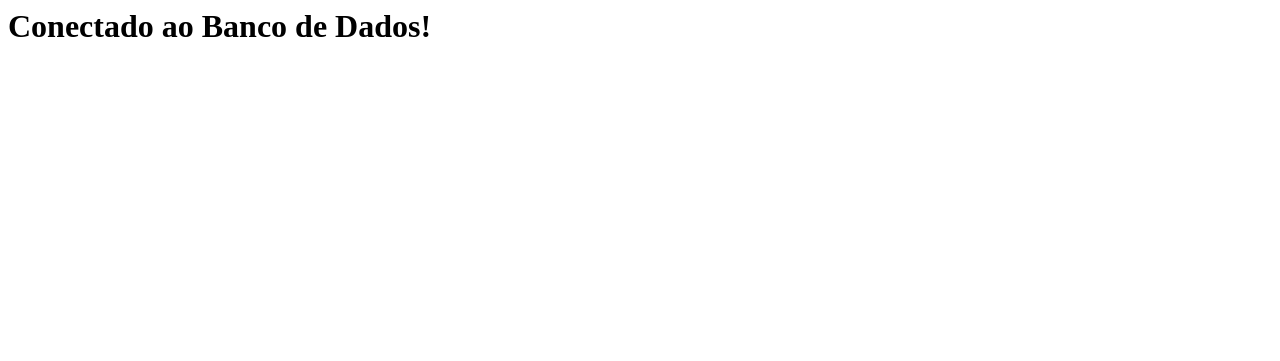
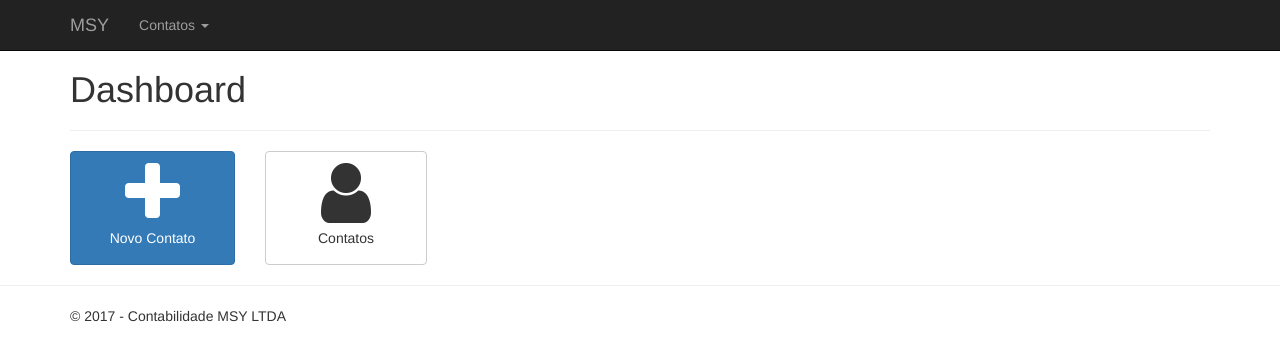
Before and after one commit to notilew/msy-accounting, a PHP site: page /index.php in a window 1280 px wide. Shown: the top 361 px of the page. Run offline with PHP 8.4, Linux system fonts and the light colour scheme; some libraries are stand-ins or nearby versions.

Commit message:
criando dashboard

```diff
--- a/index.php
+++ b/index.php
@@ -1,17 +1,53 @@
 <?php require 'init-all-routes.php' ?>
-<?php require CONNECTION_SETTINGS_PATH ?>
-<?php require CONNECTION_PATH ?>
 
-<?php
-  $db = open_database();
+<?php require CONNECTION_SETTINGS_PATH; ?>
+<?php require CONNECTION_PATH; ?>
 
-  if ($db) {
+<?php include (HEADER_TEMPLATE); ?>
 
-    echo '<h1>Conectado ao Banco de Dados!</h1>';
+<?php $db = open_database(); ?>
 
-  } else {
+<h1>Dashboard</h1>
+<hr>
 
-    echo '<h1>ERRO: Não foi possível conectar!</h1>';
+<?php if ($db) : ?>
 
-  }
-?>
+  <div class="row">
+
+    <div class="col-xs-6 col-sm-3 col-md-2">
+      <a href="#" class="btn btn-primary">
+        <div class="row">
+          <div class="col-xs-12 text-center">
+            <i class="fa fa-plus fa-5x"></i>
+          </div>
+          <div class="col-xs-12 text-center">
+            <p>Novo Contato</p>
+          </div>
+        </div>
+      </a>
+    </div>
+
+    <div class="col-xs-6 col-sm-3 col-md-2">
+      <a href="#" class="btn btn-default">
+        <div class="row">
+          <div class="col-xs-12 text-center">
+            <i class="fa fa-user fa-5x"></i>
+          </div>
+          <div class="col-xs-12 text-center">
+            <p>Contatos</p>
+          </div>
+        </div>
+      </a>
+    </div>
+
+  </div>
+
+<?php else : ?>
+
+  <div class="alert alert-danger" role="alert">
+    <p><strong>ERRO: </strong>Não foi possível conectar ao banco de dados!</p>
+  </div>
+
+<?php endif; ?>
+
+<?php include (FOOTER_TEMPLATE); ?>
```
